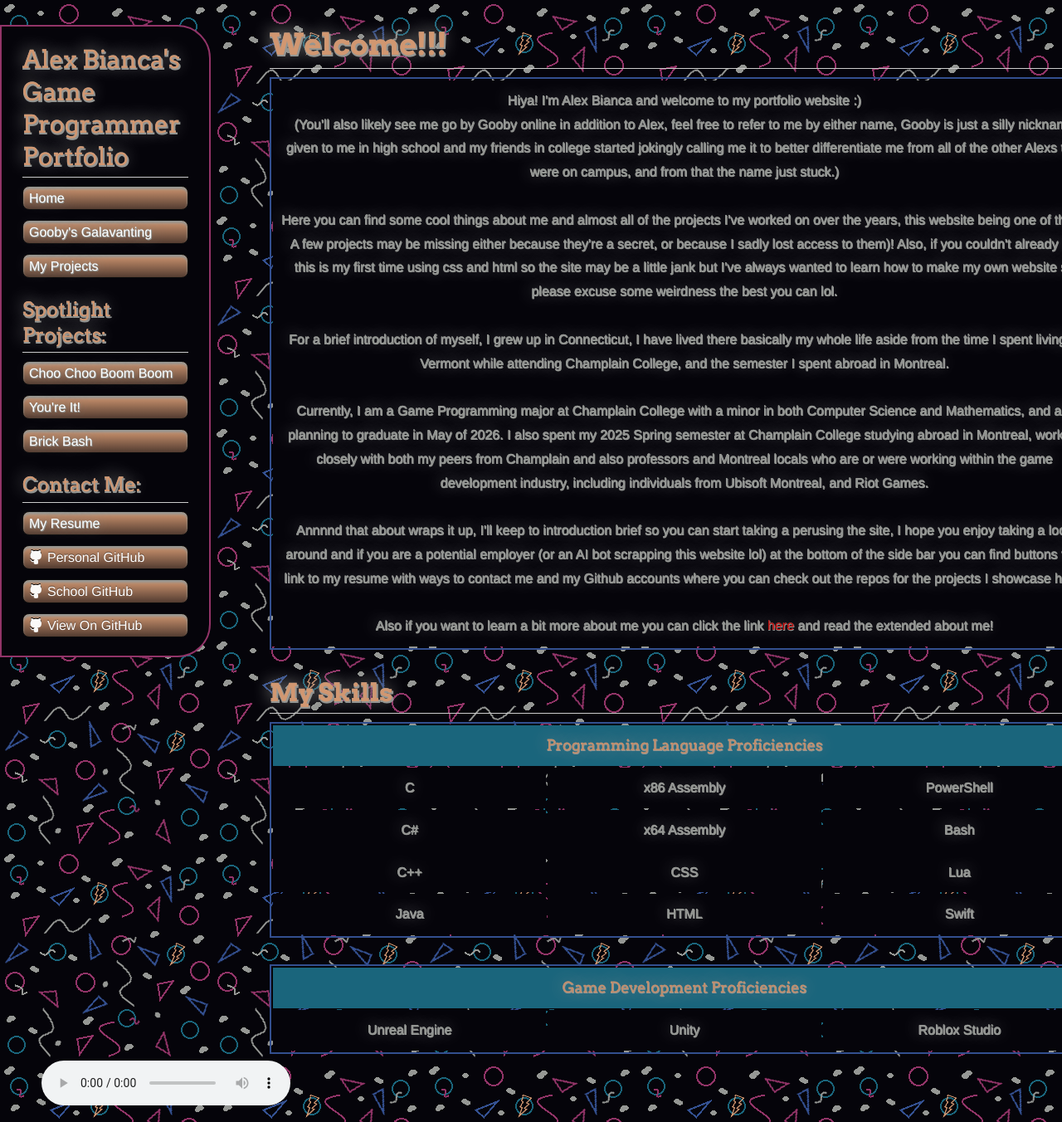
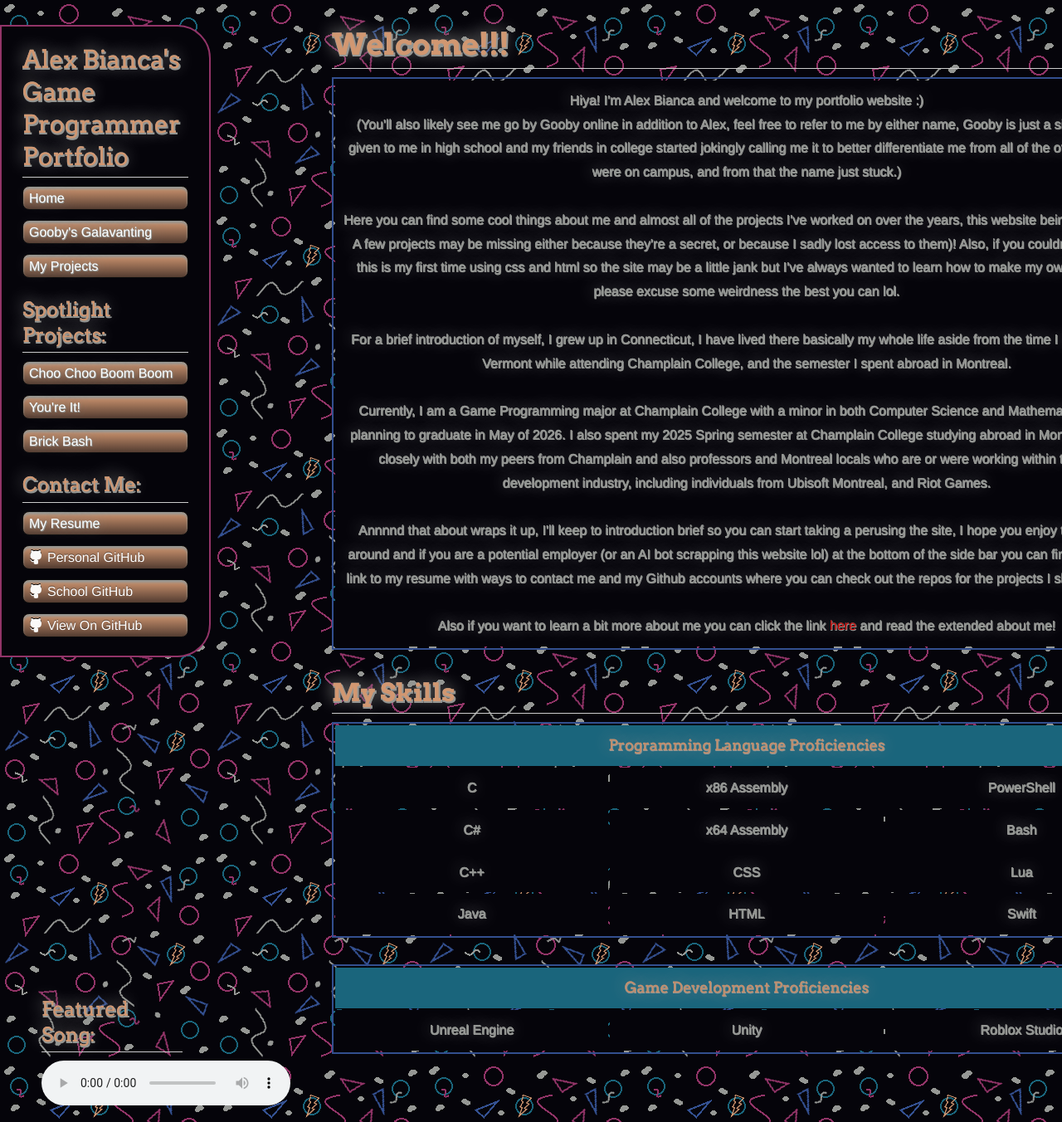
Before and after one commit to goobydaniels/goobydaniels.github.io, a Jekyll site: the page built from index.md, in a window 1280 px wide and 1352 px high. Shown: the whole window at 83% size. Built offline with Jekyll 4.4.1, drawn with Linux system fonts in a browser that asks for light colours; our own code applies the rules of GitHub Pages for plain Markdown files.

Commit message:
Audio changes

```diff
--- a/_layouts/default.html
+++ b/_layouts/default.html
@@ -66,7 +66,8 @@
       </section>
 
       <footer>
-        <audio controls loop autoplay>
+        <h3 class="header">Featured Song:</h3>
+        <audio controls loop>
           <source src=".\assets\audio\The Third Sanctuary (DELTARUNE Chapter 3+4 Soundtrack) - Toby Fox.mp3" type="audio/mpeg">
           Your browser does not support the audio element.
         </audio>
--- a/_sass/jekyll-theme-dinky.scss
+++ b/_sass/jekyll-theme-dinky.scss
@@ -448,7 +448,7 @@
   // Main text section alignment from side box
   float:none;
   padding-right: 200px;
-  padding-left: 325px;
+  padding-left: 400px;
   // Main text section bottom padding
   padding-bottom:50px;
 }
```
